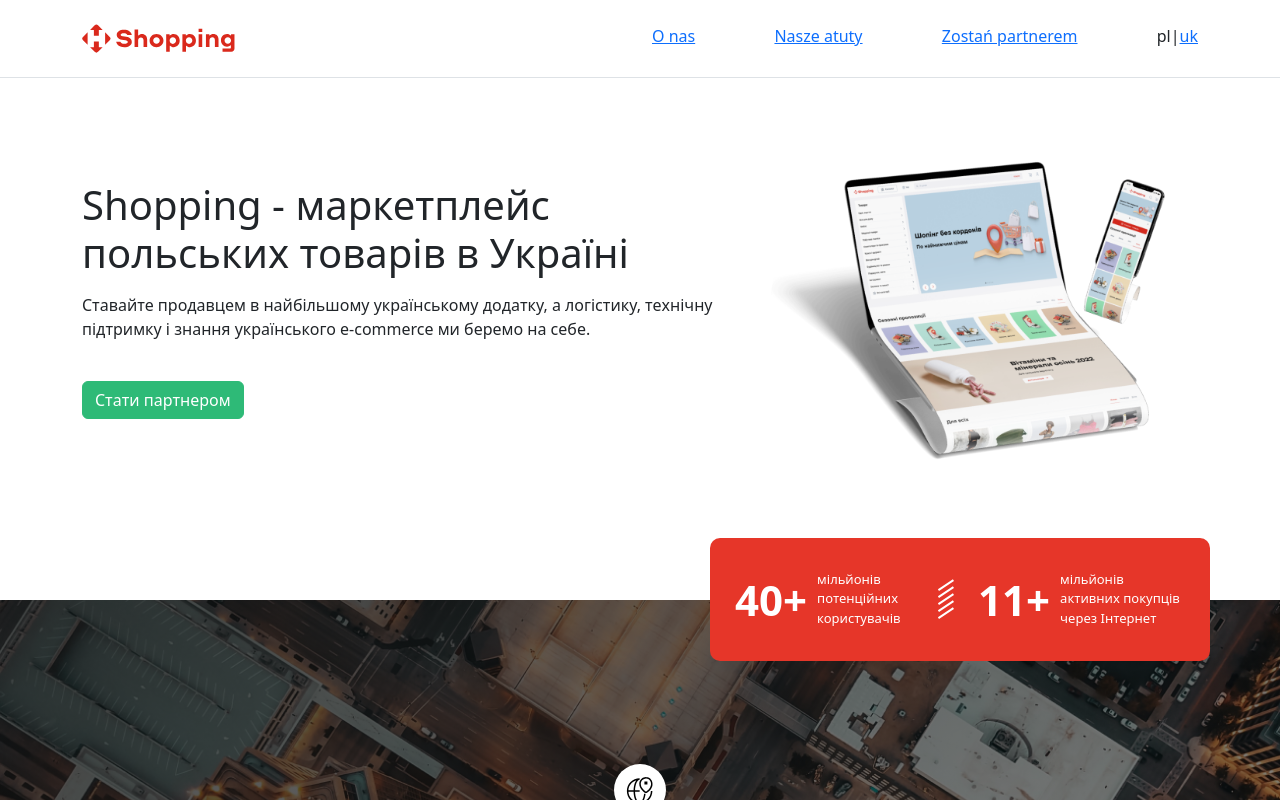
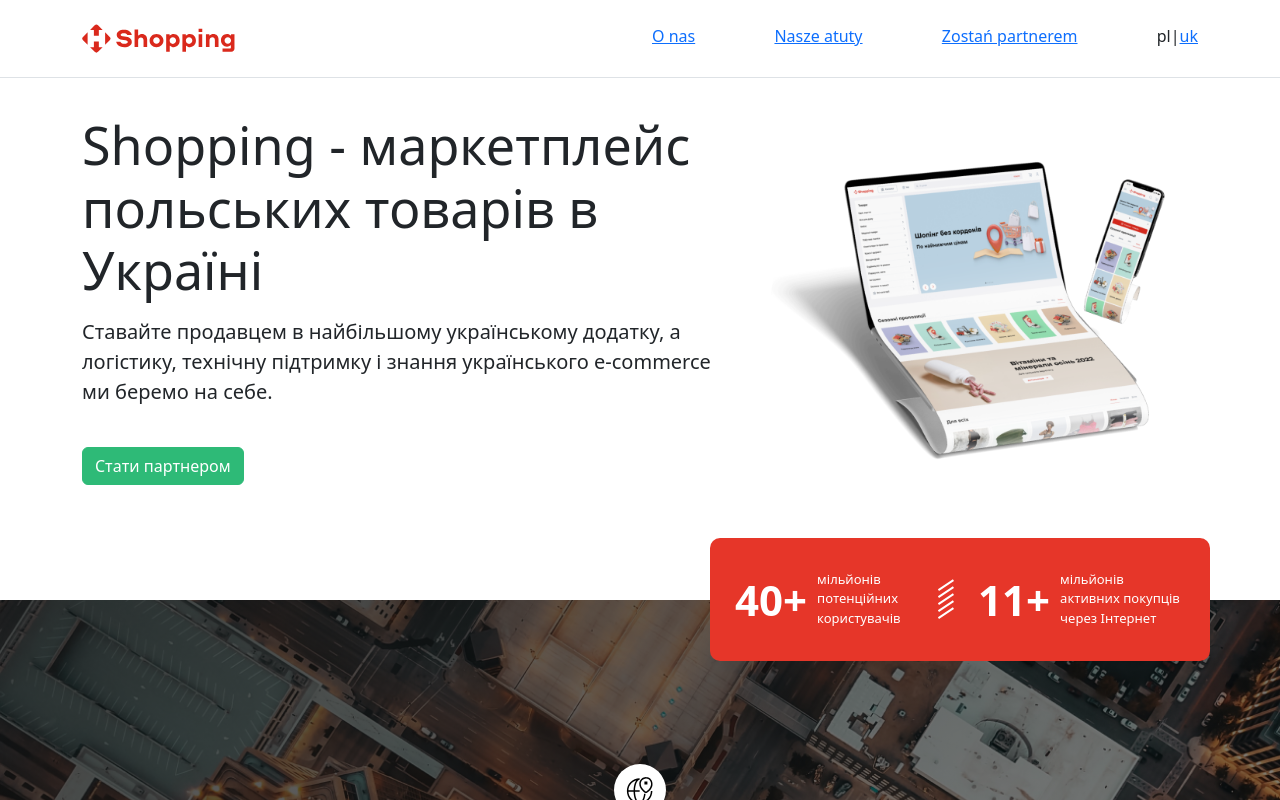
Before and after one commit to nsihor/npcustomer, a React (Create React App) app: page / in a window 1280 px wide. Shown: the top 800 px of the page. Built offline with nearby package versions, Linux system fonts and the light colour scheme.

Commit message:
FirstBlock

```diff
--- a/src/components/Btn/Btn.jsx
+++ b/src/components/Btn/Btn.jsx
@@ -4,7 +4,7 @@ import PropTypes from "prop-types";
 
 const Btn = ({type, text, id}) => {
     return (
-        <button className={clsx(type === 'success' && css.btnSuccess, `btn btn-${type} text-nowrap mt-4`)} id={id}>
+        <button className={clsx(type === 'success' && css.btnSuccess, css.btn, `btn btn-${type} text-nowrap mt-4`)} id={id}>
             {text}
         </button>
     );
--- a/src/components/Btn/Btn.module.scss
+++ b/src/components/Btn/Btn.module.scss
@@ -1,3 +1,7 @@
+.btn {
+  padding: 16px 24px;
+}
+
 .btnSuccess {
   color: #fff !important;
   background-color: #2EBA77!important;
--- a/src/components/FirstBlock/FirstBlock.jsx
+++ b/src/components/FirstBlock/FirstBlock.jsx
@@ -8,8 +8,8 @@ const FirstBlock = () => {
      <div className="container my-5 py-5 order" id="order">
          <div className="row align-items-center">
              <div className="col-12 col-md-7">
-                 <h1 className="mb-3">Shopping - маркетплейс польських товарів в Україні</h1>
-                 <p className="fs-6">
+                 <h1 className="mb-3" style={{"font-size":"52px"}}>Shopping - маркетплейс польських товарів в Україні</h1>
+                 <p className="fs-5">
                      Ставайте продавцем в найбільшому українському додатку, а логістику, технічну підтримку і знання
                      українського e-commerce ми беремо на себе. </p>
                  <Btn type="success" text="Стати партнером"/>
--- a/src/components/Footer/Footer.module.scss
+++ b/src/components/Footer/Footer.module.scss
@@ -13,7 +13,6 @@
 
   .copyright *,
   .copyright a {
-    font-family: Inter, serif;
     color: var(--text-headers-body-secondary, #475569);
     font-size: 14px;
     font-style: normal;
--- a/src/index.scss
+++ b/src/index.scss
@@ -1,6 +1,9 @@
 @import "~modern-normalize/modern-normalize.css";
 @import url('https://fonts.googleapis.com/css?family=Inter:regular,bold,italic&subset=latin,latin-ext');
 
+body {
+  font-family: Inter, serif;
+}
 
 img {
   display: block;
```
